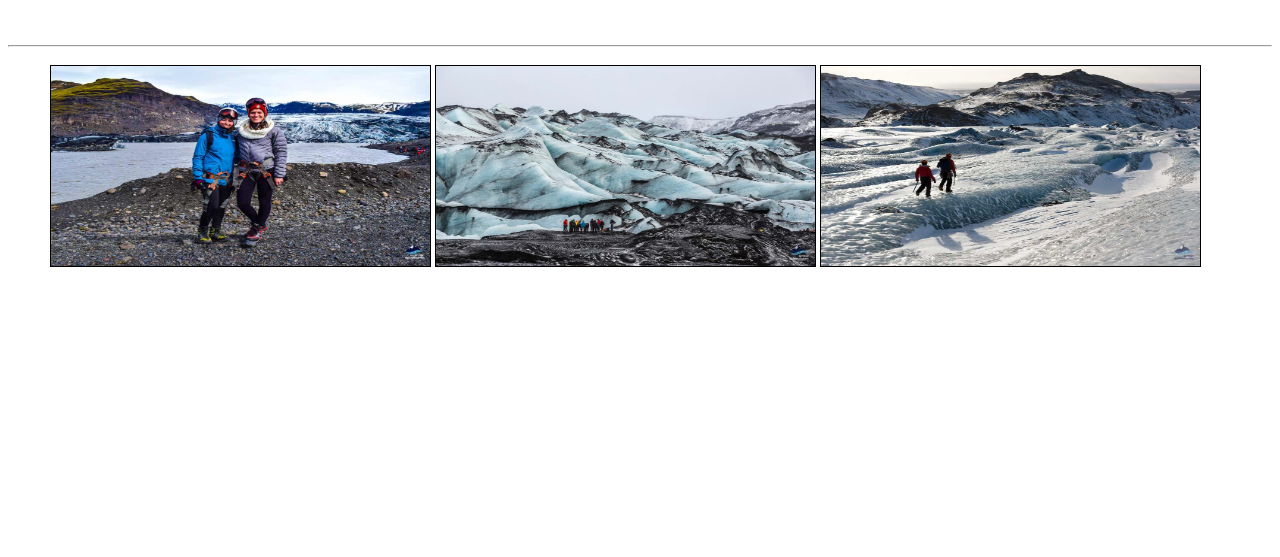
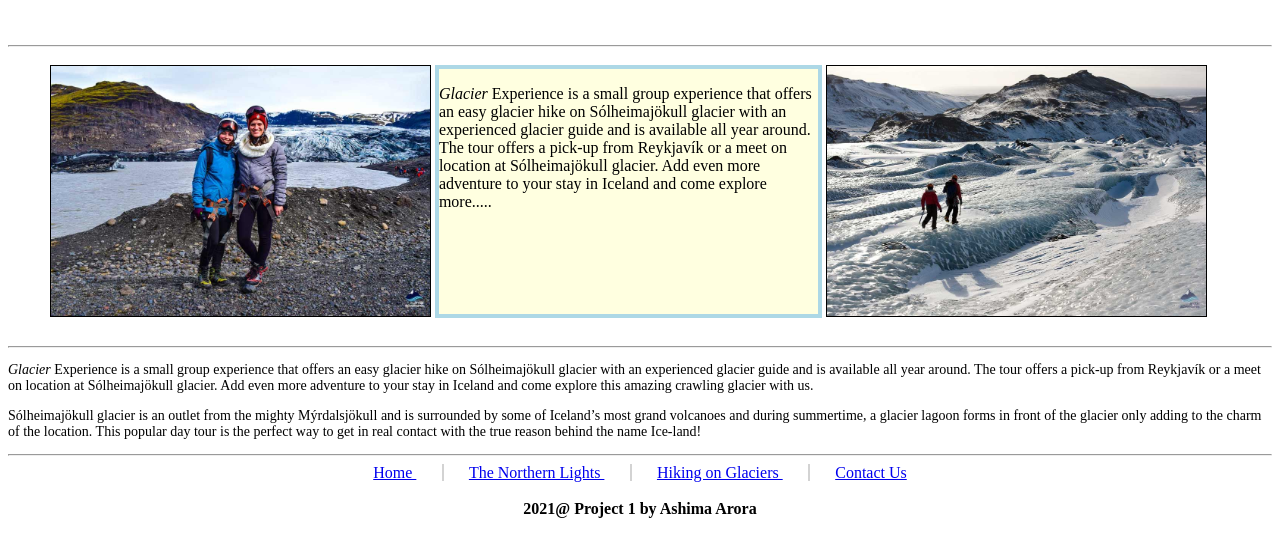
Before and after one commit to ashimaarora25/ashimaarora25.github.io, a plain HTML site: page Project1/Hiking.html in a window 1280 px wide. Shown: the part 61-618 px from the top of the page. Drawn offline with Linux system fonts and the light colour scheme; files whose address does not match are found by name.

Commit message:
Update Hiking.html

```diff
--- a/Project1/Hiking.html
+++ b/Project1/Hiking.html
@@ -16,7 +16,36 @@
       border:1px solid black;
       float:left;
       margin:2px;
-      height: 200px;
+      height: 250px;
+
+    }
+    .two{
+      clear:left;
+    }
+
+    .three{
+      font-family: "Times New Roman";
+      font-size:14px;
+    }
+    .sub3{
+      text-align:center;
+    }
+    .foot{
+    border-right: 2px solid lightgrey;
+
+    }
+
+    .last{
+      padding-right:2%;
+      padding-left:2%
+    }
+    .block1{
+      width:32%;
+      border:4px solid lightblue;
+      background-color:lightyellow;
+      float:left;
+      margin:2px;
+      height: 245px;
 
     }
 
@@ -36,11 +65,41 @@
 <figure>
 
     <img src="/Users/ashimaarora/Desktop/BootCamp/Week-One/html/images_pr/photos/hiking1.jpg" alt="travellers" class="imgg">
-    <img src="/Users/ashimaarora/Desktop/BootCamp/Week-One/html/images_pr/photos/hiking2.jpg" alt="glaciers" class="imgg">
+    <div class="block1">
+      <p> <i>Glacier</i> Experience is a small group experience that offers an easy glacier hike on Sólheimajökull glacier with an experienced glacier guide and is available all year around. The tour offers a pick-up from Reykjavík or a meet on location at Sólheimajökull glacier. Add even more adventure to your stay in Iceland and come explore more..... </p>
+    </div>
     <img src="/Users/ashimaarora/Desktop/BootCamp/Week-One/html/images_pr/photos/hiking3.jpg" alt="glaciers2" class="imgg">
 
  </figure>
 
+ <div class="two">
+<br>
+<hr>
+
+<p class="three">
+<i>Glacier</i> Experience is a small group experience that offers an easy glacier hike on Sólheimajökull glacier with an experienced glacier guide and is available all year around. The tour offers a pick-up from Reykjavík or a meet on location at Sólheimajökull glacier. Add even more adventure to your stay in Iceland and come explore this amazing crawling glacier with us.
+<br> </p>
+<p class="three">
+Sólheimajökull glacier is an outlet from the mighty Mýrdalsjökull and is surrounded by some of Iceland’s most grand volcanoes and during summertime, a glacier lagoon forms in front of the glacier only adding to the charm of the location. This popular day tour is the perfect way to get in real contact with the true reason behind the name Ice-land!
+<br> </p>
+
+<hr>
+ </div>
+
+ <nav class="sub3">
+   <a href="#" class="foot last"> Home </a>
+   <a href="#" class="foot last"> The Northern Lights </a>
+   <a href="#" class="foot last">Hiking on Glaciers </a>
+   <a href="#" class="last"> Contact Us </a>
+
+</nav>
+
+<br>
+
+<footer class="sub3">
+<b>2021@ Project 1 by Ashima Arora </b>
+</footer>
+
 
 </body>
 </html>
```
